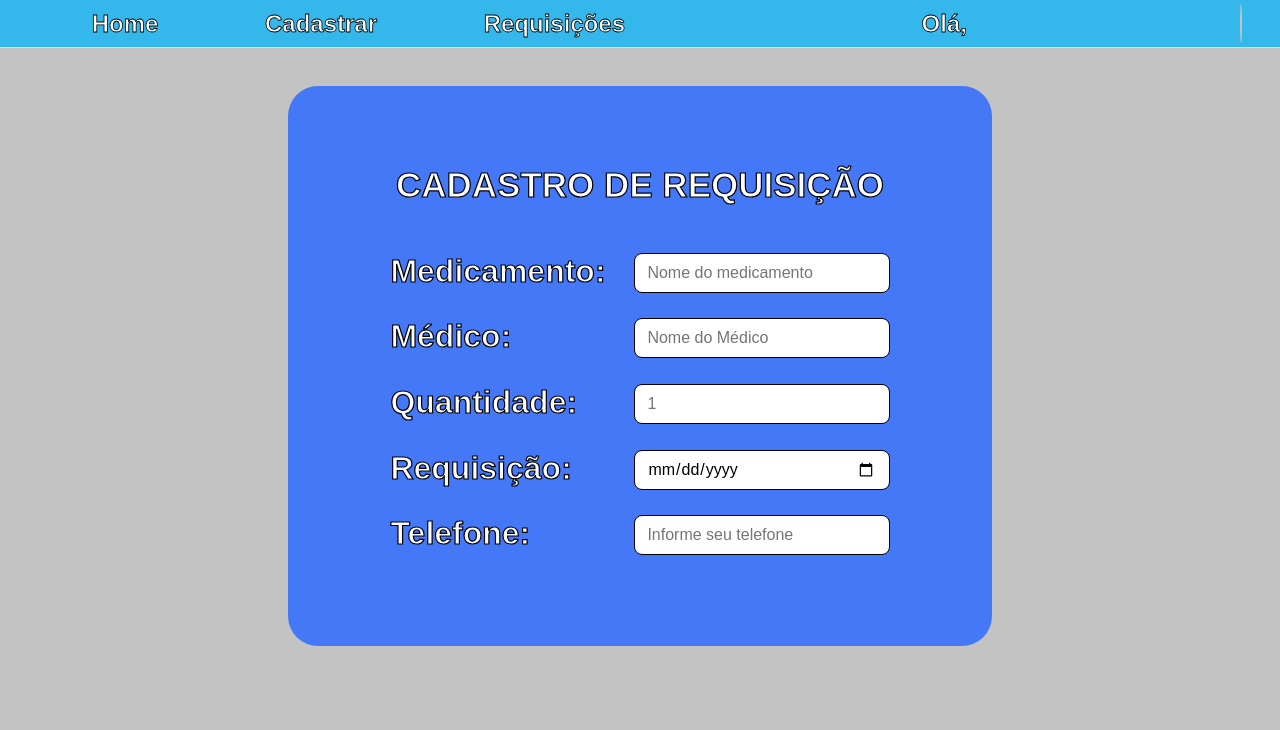
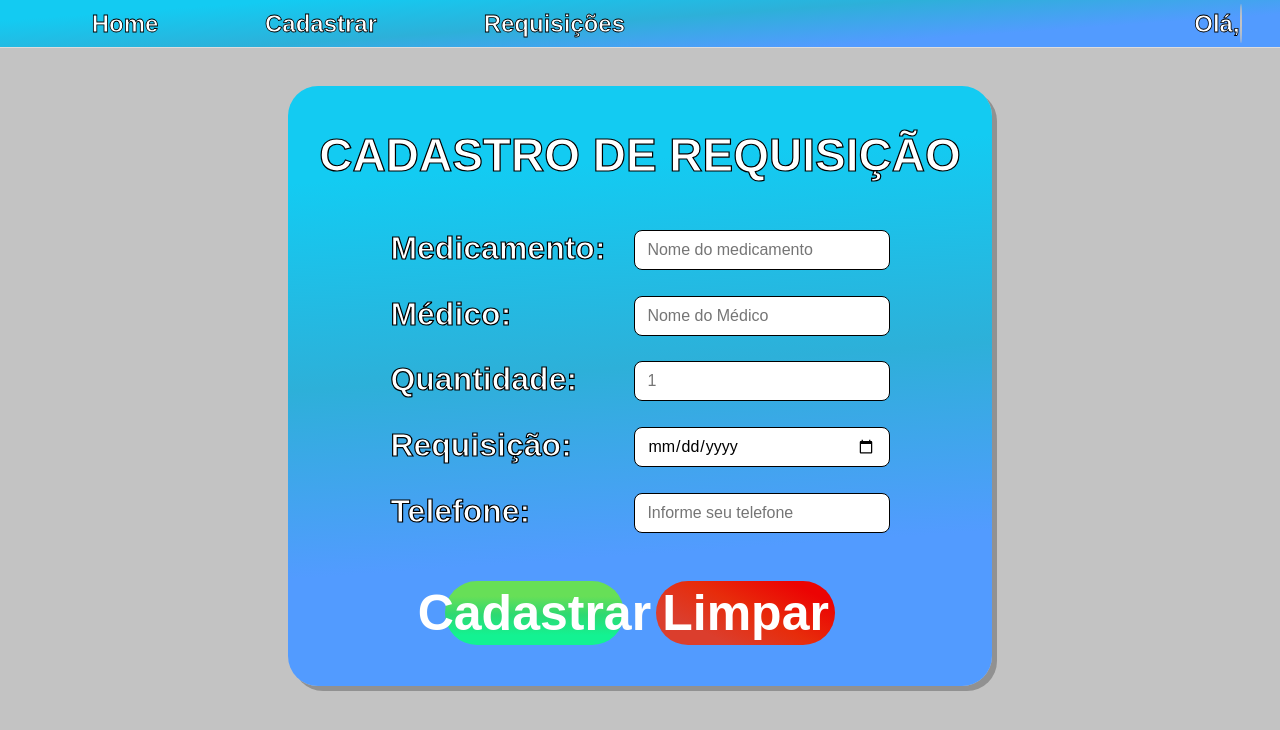
Before and after one commit to Faran42/portalfarma, a React (Create React App) app: page /cadastrar in a window 1280 px wide. Shown: the top 730 px of the page. Built offline with nearby package versions, Linux system fonts and the light colour scheme.

Commit message:
coisando o coisamento coisado

```diff
--- a/src/components/DashboardButton/index.jsx
+++ b/src/components/GenericButton/index.jsx
@@ -2,9 +2,9 @@ import React from "react";
 
 import { Container, Title, Link } from "./styles";
 
-export function DashboardButton({ href, title }) {
+export function GenericButton({ href, title, type }) {
   return (
-    <Container>
+    <Container buttonbgc={type} >
       <Link href={href}>
         <Title>{title}</Title>
       </Link>
--- a/src/components/DashboardButton/styles.js
+++ b/src/components/GenericButton/styles.js
@@ -1,8 +1,8 @@
-import styled from 'styled-components'
+import styled, { css } from 'styled-components'
 
 export const Container = styled.div`
-  width: 18vw;
-  height: 10vh;
+  width: 14vw;
+  height: 8vh;
 
   display: flex;
 
@@ -11,7 +11,16 @@ export const Container = styled.div`
 
   transition: 0.8s;
 
-  background-color: #4578F7;
+  ${({ buttonbgc }) => buttonbgc ?
+    css`
+      background: rgb(103,223,87);
+      background: linear-gradient(180deg, rgba(103,223,87,1) 24%, rgba(45,217,114,1) 53%, rgba(19,242,146,1) 85%);
+  `:
+    css`
+      background: rgb(219,62,45);
+      background: linear-gradient(27deg, rgba(219,62,45,1) 24%, rgba(231,44,11,1) 53%, rgba(236,3,3,1) 85%);
+    `
+  };
 
   border-radius: 5vh;
 
--- a/src/components/Header/styles.js
+++ b/src/components/Header/styles.js
@@ -2,7 +2,8 @@ import styled from 'styled-components';
 
 export const Container = styled.div`
 
-  background-color: #34b7eb;
+  background: rgb(82,155,255);
+  background: linear-gradient(356deg, rgba(82,155,255,1) 24%, rgba(45,176,217,1) 53%, rgba(19,203,242,1) 85%);
 
   width: 100vw;
   height: 6vh;
@@ -40,7 +41,7 @@ export const Wrapper2 = styled.div`
 
   flex-direction: row;
 
-  justify-content: space-between;
+  justify-content: flex-end;
   align-items: center;
 
 `;
--- a/src/pages/Cadastro/index.jsx
+++ b/src/pages/Cadastro/index.jsx
@@ -1,9 +1,10 @@
 import React, { useState } from "react";
 
-import { Container, Card, Title } from "./styles";
+import { Container, Card, Title, Wrapper } from "./styles";
 
 import { Inputs } from "./components/Inputs";
 import { Header } from "../../components/Header";
+import { GenericButton } from "../../components/GenericButton";
 
 export function Cadastro() {
   const [medicamento, setMedicamento] = useState("");
@@ -52,6 +53,10 @@ export function Cadastro() {
             setInputState={setPhone}
             ph="Informe seu telefone"
           />
+          <Wrapper>
+            <GenericButton href='#' title="Cadastrar" type={true} />
+            <GenericButton href='#' title="Limpar" type={false} />
+          </Wrapper>
         </Card>
       </Container>
     </>
--- a/src/pages/Cadastro/styles.js
+++ b/src/pages/Cadastro/styles.js
@@ -13,11 +13,24 @@ export const Container = styled.div`
   flex-direction: column;
 `;
 
+export const Wrapper = styled.div`
+  width: 60%;
+
+  margin-top: 5%;
+
+  display: flex;
+
+  flex-direction: row;
+
+  justify-content: space-around;
+`;
+
 export const Card = styled.div`
 
   width: 55vw;
-  height: 70vh;
-  background-color: #4578f7;
+  height: 75vh;
+  background: rgb(82,155,255);
+  background: linear-gradient(356deg, rgba(82,155,255,1) 24%, rgba(45,176,217,1) 53%, rgba(19,203,242,1) 85%);
 
   display: flex;
 
@@ -27,10 +40,14 @@ export const Card = styled.div`
   flex-direction: column;
 
   border-radius: 30px;
+
+  box-shadow: 5px 5px rgba(30,30,30,0.3);
+
+
 `;
 
 export const Title = styled.h1`
-  font-size: 35px;
+  font-size: 46px;
   color: #fff;
 
   -webkit-text-stroke-width: 0.15vh;
```
